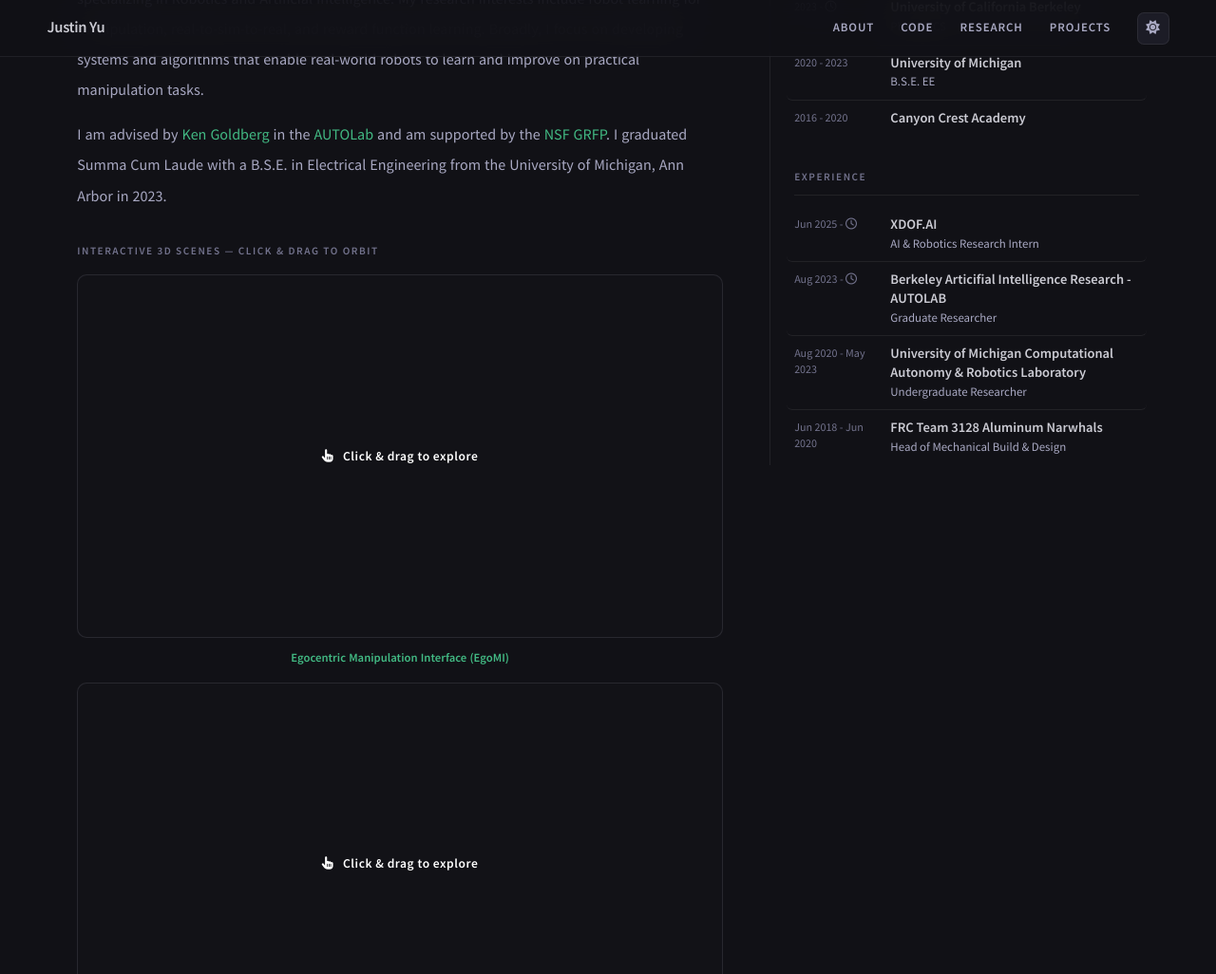
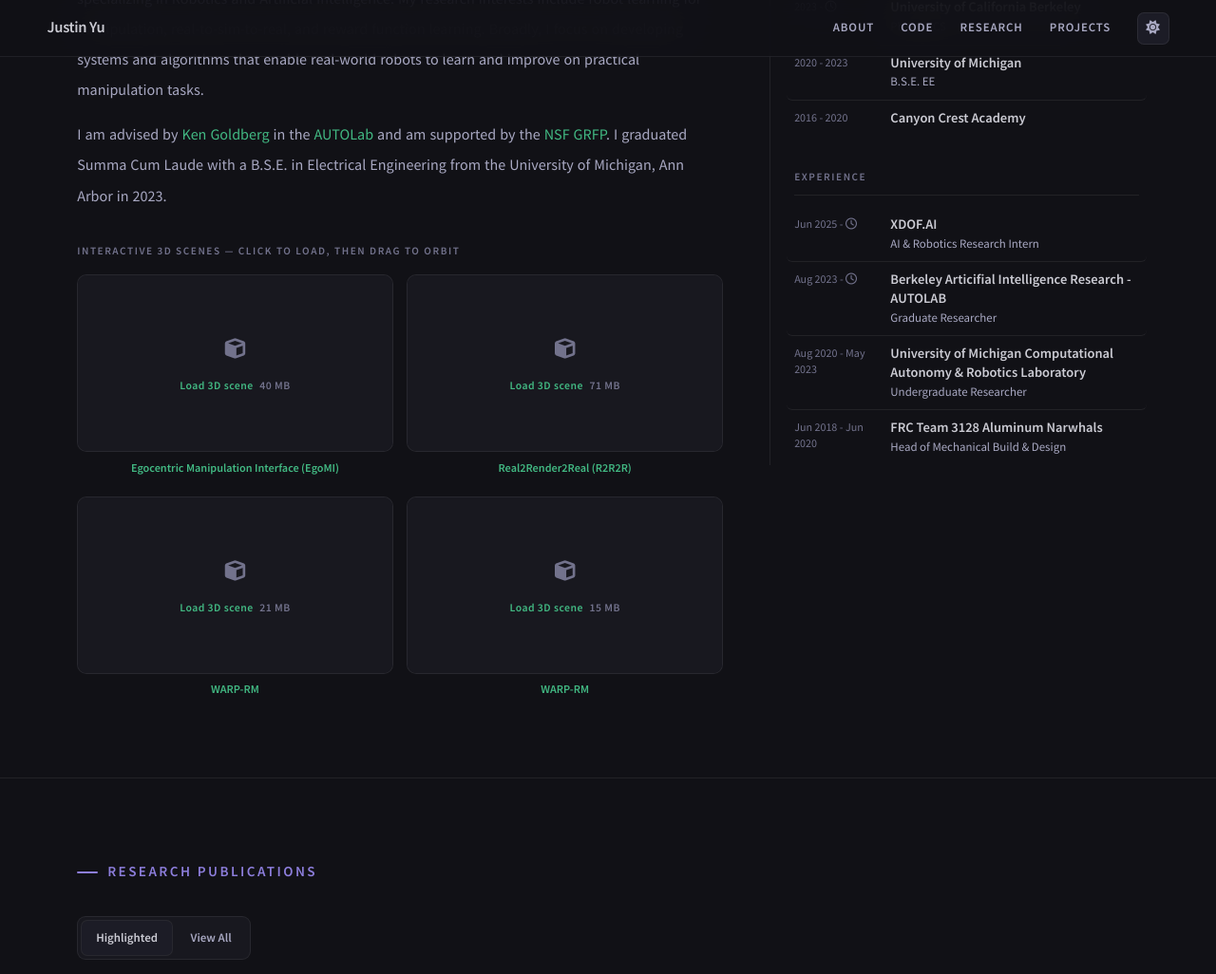
Before and after one commit to uynitsuj/uynitsuj.github.io, a Jekyll site: the page built from index.html, in a window 1280 px wide and 1400 px high, scrolled down 789 px, cut to the strip 0-1026 px from the top of the window. Shown: the whole strip at 95% size. Built offline with Jekyll 4.4.1, drawn with Linux system fonts in a browser that asks for light colours; nearby versions of some CDN libraries; a script that is not in the unit is left out; comment, search, counter and statistics services are not loaded.

Commit message:
try grid

```diff
--- /dev/null
+++ b/_data/index/demos.yml
@@ -0,0 +1,39 @@
+# Interactive 3D viser demos (rendered by _includes/sections/about.html)
+#
+# Each entry becomes one tile in the 2x2 .demo-grid. Tiles are click-to-load:
+# nothing is fetched until the visitor clicks, because these recordings are
+# tens of MB each and four eager iframes would be ~150 MB on page load.
+#
+#   title    tile label + iframe title (required)
+#   file     path under /recordings/ (required)
+#   size     shown on the load button; keep in sync with the file (required)
+#   caption  text under the tile; falls back to title
+#   link     optional project page for the caption
+#   camera   optional "posX,posY,posZ|lookX,lookY,lookZ|upX,upY,upZ" override.
+#            Omit to use the initial camera baked into the .viser file.
+
+- title: Egocentric Manipulation Interface (EgoMI)
+  file: egomi/recording_20251022_210201.viser
+  size: 40 MB
+  caption: Egocentric Manipulation Interface (EgoMI)
+  link: https://egocentric-manipulation-interface.github.io/
+  camera: "-0.480,1.004,1.674|0.212,0.032,0.923|0.000,0.000,1.000"
+
+- title: Real2Render2Real (R2R2R)
+  file: coffee_maker_recording_20250506_191701.viser
+  size: 71 MB
+  caption: Real2Render2Real (R2R2R)
+  link: https://real2render2real.com/
+  camera: "0.989,0.425,0.609|0.233,-0.046,-0.237|-0.000,-0.000,1.000"
+
+- title: WARP-RM — T-Shirt Folding
+  file: tshirt_episode.viser
+  size: 21 MB
+  caption: WARP-RM
+  link: https://uynitsuj.github.io/warp-rm/
+
+- title: WARP-RM — Bottle Into Bin
+  file: bottles_episode.viser
+  size: 15 MB
+  caption: WARP-RM
+  link: https://uynitsuj.github.io/warp-rm/
--- a/_includes/sections/about.html
+++ b/_includes/sections/about.html
@@ -15,28 +15,60 @@
   </p>
 </div>
 
-<div class="demos-label">Interactive 3D Scenes &mdash; click &amp; drag to orbit</div>
+<div class="demos-label">Interactive 3D Scenes &mdash; click to load, then drag to orbit</div>
 
-<div class="demo-wrap">
-  <div class="demo-overlay">
-    <span><i class="fas fa-hand-pointer"></i>&nbsp;Click &amp; drag to explore</span>
-  </div>
-  <iframe class="demo-iframe"
-    src="https://uynitsuj.github.io/viser-client/?playbackPath=https://uynitsuj.github.io/recordings/egomi/recording_20251022_210201.viser&initialCameraPosition=-0.480,1.004,1.674&initialCameraLookAt=0.212,0.032,0.923&initialCameraUp=0.000,0.000,1.000"
-    loading="lazy" allowfullscreen title="EgoMI 3D Scene"></iframe>
+<div class="demo-grid">
+  {% for demo in site.data.index.demos %}
+  {%- comment -%}
+    Camera override is stored as "pos|lookAt|up"; split it so each demo can
+    frame itself without repeating the query string four times.
+  {%- endcomment -%}
+  {%- assign cam = demo.camera | split: "|" -%}
+  {%- capture demo_src -%}
+    https://uynitsuj.github.io/viser-client/?playbackPath=https://uynitsuj.github.io/recordings/{{ demo.file }}
+    {%- if cam.size == 3 -%}
+      &initialCameraPosition={{ cam[0] }}&initialCameraLookAt={{ cam[1] }}&initialCameraUp={{ cam[2] }}
+    {%- endif -%}
+  {%- endcapture -%}
+  <figure class="demo-card">
+    <div class="demo-wrap">
+      <button class="demo-load" type="button"
+              data-demo-src="{{ demo_src | strip }}"
+              data-demo-title="{{ demo.title | escape }}">
+        {%- comment -%} No title here on purpose: the caption below already names it. {%- endcomment -%}
+        <span class="demo-load-icon"><i class="fas fa-cube"></i></span>
+        <span class="demo-load-cta">
+          Load 3D scene
+          <span class="demo-load-size">{{ demo.size }}</span>
+        </span>
+      </button>
+    </div>
+    <figcaption class="demo-caption">
+      {% if demo.link %}
+        <a href="{{ demo.link }}" target="_blank">{{ demo.caption | default: demo.title }}</a>
+      {% else %}
+        {{ demo.caption | default: demo.title }}
+      {% endif %}
+    </figcaption>
+  </figure>
+  {% endfor %}
 </div>
-<p class="demo-caption">
-  <a href="https://egocentric-manipulation-interface.github.io/" target="_blank">Egocentric Manipulation Interface (EgoMI)</a>
-</p>
 
-<div class="demo-wrap">
-  <div class="demo-overlay">
-    <span><i class="fas fa-hand-pointer"></i>&nbsp;Click &amp; drag to explore</span>
-  </div>
-  <iframe class="demo-iframe"
-    src="https://uynitsuj.github.io/viser-client/?playbackPath=https://uynitsuj.github.io/recordings/coffee_maker_recording_20250506_191701.viser&initialCameraPosition=0.989,0.425,0.609&initialCameraLookAt=0.233,-0.046,-0.237&initialCameraUp=-0.000,-0.000,1.000"
-    loading="lazy" allowfullscreen title="R2R2R 3D Scene"></iframe>
-</div>
-<p class="demo-caption">
-  <a href="https://real2render2real.com/" target="_blank">Real2Render2Real (R2R2R)</a>
-</p>
+<script>
+  // Click-to-load: swap the placeholder button for a real iframe on demand.
+  // Four eager iframes would pull ~150 MB of .viser data on page load.
+  (function () {
+    document.querySelectorAll('.demo-load').forEach(function (button) {
+      button.addEventListener('click', function () {
+        var wrap = button.parentNode;
+        var iframe = document.createElement('iframe');
+        iframe.className = 'demo-iframe';
+        iframe.src = button.dataset.demoSrc;
+        iframe.title = button.dataset.demoTitle;
+        iframe.setAttribute('allowfullscreen', '');
+        wrap.appendChild(iframe);
+        button.remove();
+      }, { once: true });
+    });
+  })();
+</script>
--- a/_layouts/home.html
+++ b/_layouts/home.html
@@ -282,32 +282,50 @@ hr.section-rule { border: none; border-top: 1px solid var(--border); margin: 0;
   color: var(--tx-muted); margin: 2rem 0 0.9rem;
 }
 
+/* 2x2 so four scenes don't become a tall vertical stack. */
+.demo-grid {
+  display: grid;
+  grid-template-columns: repeat(2, minmax(0, 1fr));
+  gap: 1.1rem 0.9rem;
+}
+.demo-card { margin: 0; min-width: 0; }
+
 .demo-wrap {
   position: relative; border-radius: 10px; overflow: hidden;
   border: 1px solid var(--border);
   background: var(--bg-surf);
   aspect-ratio: 16 / 9;
-  margin-bottom: 0.5rem;
+  margin-bottom: 0.45rem;
   transition: border-color 0.3s, box-shadow 0.3s;
 }
 .demo-wrap:hover { border-color: var(--border-hi); box-shadow: var(--shadow-sm); }
 
-.demo-overlay {
-  position: absolute; inset: 0; z-index: 2;
-  display: flex; align-items: center; justify-content: center;
-  background: rgba(0, 0, 0, 0.25);
-  border-radius: 10px;
-  pointer-events: none;
-  transition: opacity 0.25s cubic-bezier(0.16, 1, 0.3, 1);
+/* Placeholder shown until the visitor asks for the scene; the iframe (and its
+   tens of MB of .viser data) is only created on click. */
+.demo-load {
+  position: absolute; inset: 0;
+  width: 100%; height: 100%;
+  display: flex; flex-direction: column;
+  align-items: center; justify-content: center; gap: 0.55rem;
+  padding: 0.85rem;
+  border: none; cursor: pointer;
+  background: var(--bg-surf);
+  font: inherit; text-align: center;
+  transition: background 0.2s cubic-bezier(0.16, 1, 0.3, 1);
 }
-.demo-wrap:hover .demo-overlay,
-.demo-wrap:focus-within .demo-overlay { opacity: 0; }
+.demo-load:hover { background: var(--bg-hover); }
 
-.demo-overlay span {
-  color: #fff; font-size: 0.82rem; font-weight: 700;
-  display: flex; align-items: center; gap: 0.4rem;
-  letter-spacing: 0.04em;
+.demo-load-icon {
+  font-size: 1.3rem; color: var(--tx-muted);
+  transition: color 0.2s cubic-bezier(0.16, 1, 0.3, 1);
 }
+.demo-load:hover .demo-load-icon { color: var(--green); }
+.demo-load-cta {
+  display: inline-flex; align-items: center; gap: 0.4rem;
+  font-size: 0.71rem; font-weight: 700; letter-spacing: 0.04em;
+  color: var(--green);
+}
+.demo-load-size { color: var(--tx-muted); font-weight: 600; }
 
 .demo-iframe {
   position: absolute; inset: 0;
@@ -315,10 +333,16 @@ hr.section-rule { border: none; border-top: 1px solid var(--border); margin: 0;
 }
 
 .demo-caption {
-  font-size: 0.77rem; color: var(--tx-muted);
-  text-align: center; padding-bottom: 0.75rem;
+  font-size: 0.74rem; color: var(--tx-muted);
+  text-align: center; padding-bottom: 0.25rem;
+  line-height: 1.4;
 }
 .demo-caption a { color: var(--green); font-weight: 600; }
+
+/* One column once the tiles would get too small to orbit in. */
+@media (max-width: 560px) {
+  .demo-grid { grid-template-columns: 1fr; }
+}
 
 /* Timeline */
 .tl-block { margin-bottom: 2rem; }
```
Also changed, not shown: CLAUDE.md (+15 -1 lines), _layouts/default.html (+20 -11 lines), 2 other files.
